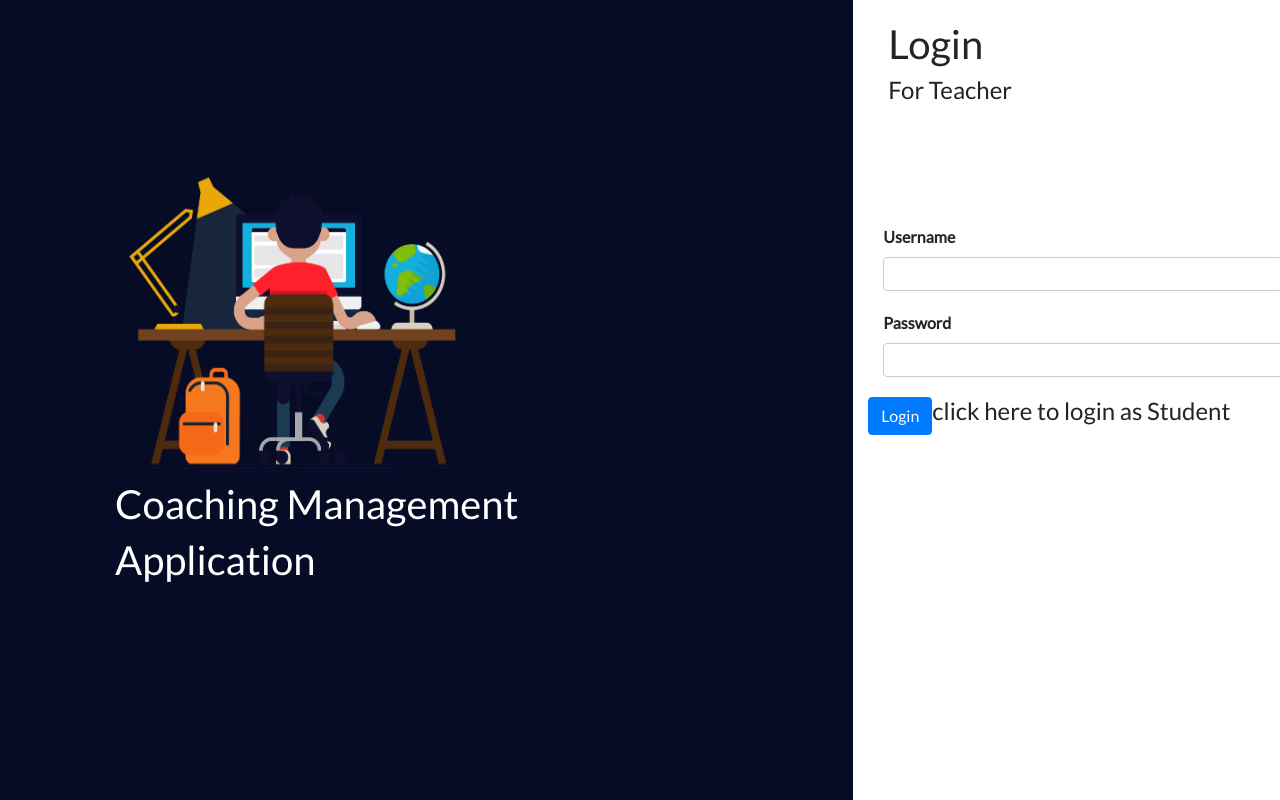
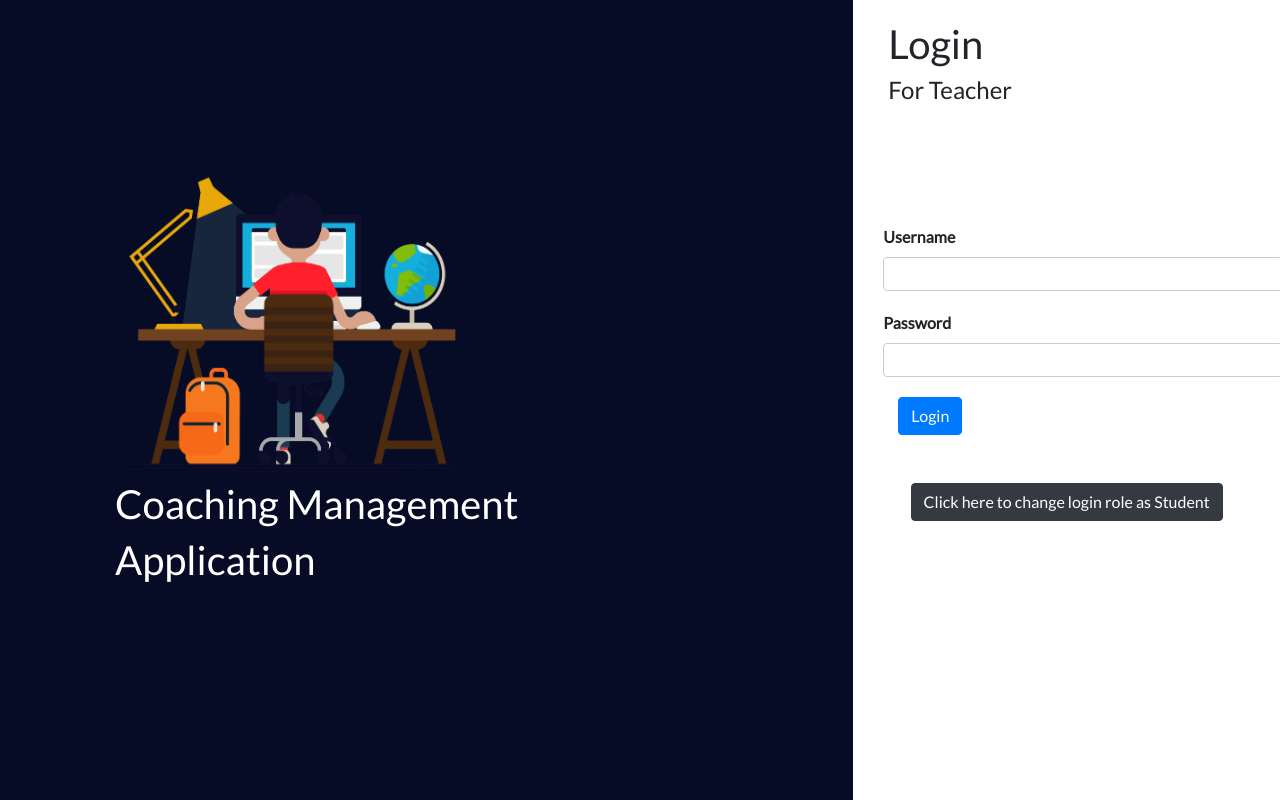
Before and after one commit to satishngupta27/Coaching-Management-WebApp, a React (Create React App) app in the folder frontend/: page / in a window 1280 px wide. Built offline with nearby package versions, Linux system fonts and the light colour scheme.

Commit message:
added id field in reponse

```diff
--- a/frontend/src/login.js
+++ b/frontend/src/login.js
@@ -8,8 +8,9 @@ import axios from "axios";
 
 function Login(props) {
   const [response, setResponse] = useState({
-    Valid: "",
+    valid: "",
     message: "",
+    id: "",
   });
 
   const [isStudent, setIsStudent] = useState(props.isStudent);
@@ -35,22 +36,63 @@ function Login(props) {
       password: values.password,
     };
 
-    try {
-      const respond = await axios.post(
+    axios
+      .post(
         `http://localhost:8000/${isStudent ? "studentLogin" : "teacherLogin"}`,
         user
-      );
+      )
+      .then((respond) => {
+        setResponse({
+          ...response,
+          valid: respond.data.valid,
+          message: respond.data.message,
+        });
+        if (respond.data.valid) {
+          setResponse({
+            ...response,
+            valid: respond.data.valid,
+            message: respond.data.message,
+            id: respond.data.id,
+          });
+          return respond;
+          // props.handleUser(response.id);
+          // props.handleIsLogin();
+        }
+      })
+      .then((respond) => {
+        if (respond.data.valid) {
+          localStorage.setItem("userId",respond.data.id)
+          props.handleUser(respond.data.id);
+          return respond;
+        }
+      })
+      .then((respond) => {
+        if (respond.data.valid) {
+          props.handleIsLogin();
+        }
+      })
+      .catch((err) => console.log(err));
 
-      //console.log(respond.data)
-      setResponse(respond.data);
-      console.log(response);
-      if (respond.data.valid) {
-        props.handleIsLogin();
-        props.handleUser(respond.data.id);
-      }
-    } catch (err) {
-      console.log(err);
-    }
+    // try {
+    //   const respond = await axios.post(
+    //     `http://localhost:8000/${isStudent ? "studentLogin" : "teacherLogin"}`,
+    //     user
+    //   );
+    //   //console.log(respond.data.)
+    //   setResponse({...response,valid:respond.data.valid,message:respond.data.message})
+    //   if (respond.data.valid) {
+
+    //     setResponse({...response,valid:respond.data.valid,message:respond.data.message,id:respond.data.id})
+
+    //     //props.handleUser(respond.data.id);
+    //     // props.handleUser(response.id);
+    //     // props.handleIsLogin();
+    //   }
+
+    // } catch (err) {
+    //   console.log(err);
+    //   //setResponse({...response,valid:respond.data.valid,message:respond.data.message})
+    // }
   };
 
   return (
@@ -78,6 +120,14 @@ function Login(props) {
             For {isStudent ? "Student" : "Teacher"}
           </h4>
           <Container style={{ marginTop: "15vh" }}>
+            {response.message != "" ? (
+              <div className="alert alert-success">{response.message}</div>
+            ) : (
+              ""
+            )}
+
+            {/* {console.log(response)} */}
+
             <Formik
               initialValues={initialValues}
               validationSchema={validationSchema}
@@ -98,18 +148,21 @@ function Login(props) {
                     name="password"
                   />
 
-                  <Row>
+                  <Col>
                     <button type="submit" className="btn btn-primary">
                       Login
                     </button>
-
-                    <h4
+                  </Col>
+                  <Col className="mt-5 " style={{ textAlign: "center" }}>
+                    <div
+                      className="btn btn-dark"
                       onClick={handleLoginState}
-                      style={{ cursor: "pointer" }}
+                      style={{ textAlign: "right" }}
                     >
-                      click here to login as {isStudent ? "Teacher" : "Student"}
-                    </h4>
-                  </Row>
+                      Click here to change login role as{" "}
+                      {isStudent ? "Teacher" : "Student"}
+                    </div>
+                  </Col>
                 </Form>
               )}
             </Formik>
```
